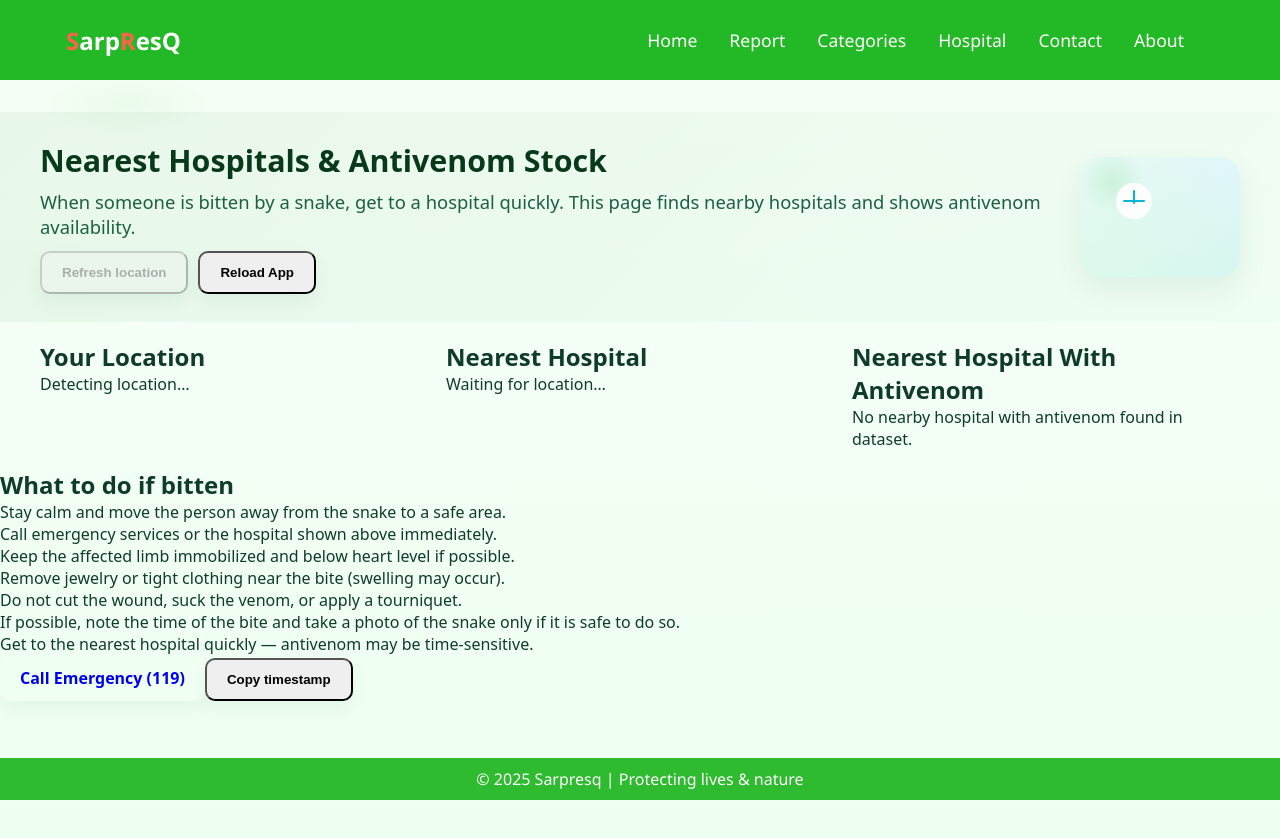
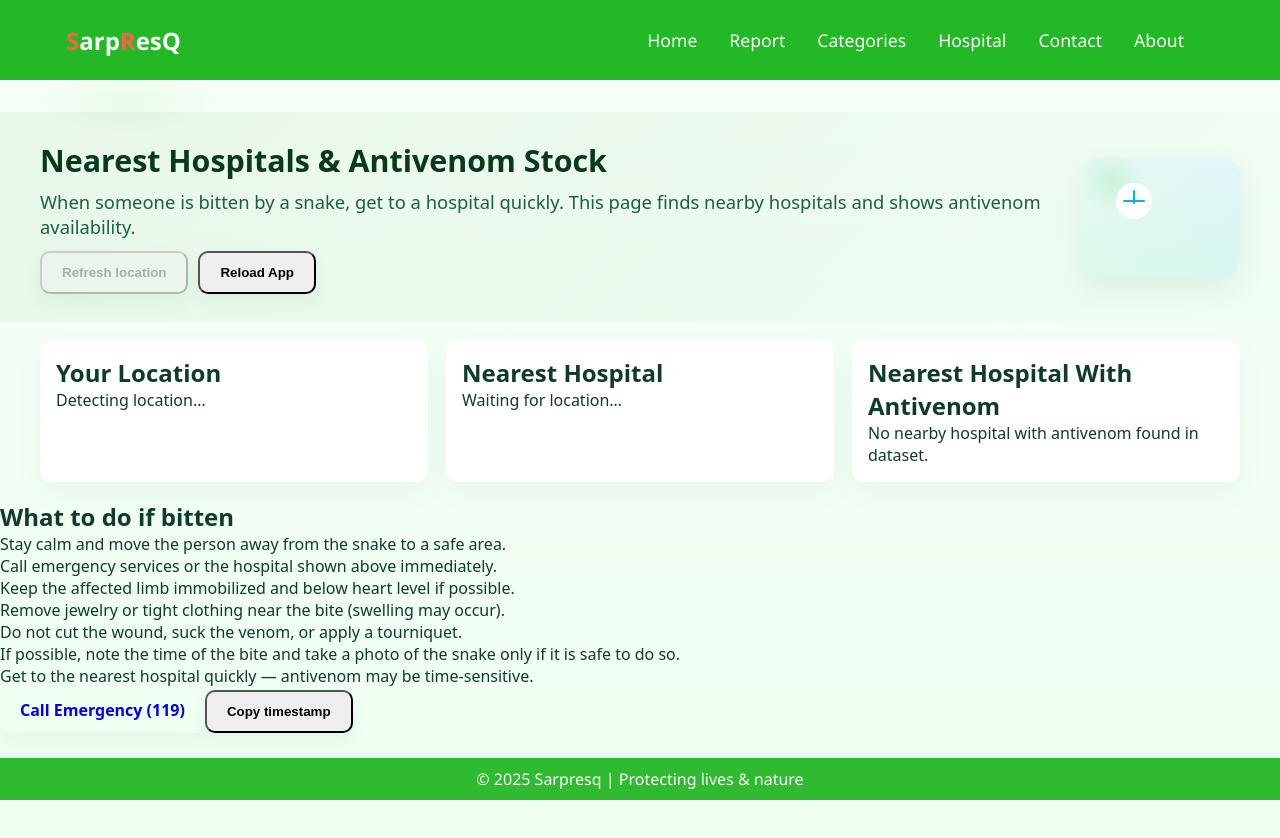
Before and after one commit to ashensilva12/SarpResQ, a React (Vite) app: page /Hospital in a window 1280 px wide. Shown: the top 838 px of the page. Built offline with nearby package versions, Linux system fonts and the light colour scheme; no server answers.

Commit message:
Update Hospital.css

```diff
--- a/src/component/pages/Hospital.css
+++ b/src/component/pages/Hospital.css
@@ -35,3 +35,9 @@
   margin:18px auto;
   padding:0 12px
 }
+.panel{
+  background:#fff;
+  border-radius:12px;
+  padding:16px;
+  box-shadow:0 10px 30px rgba(6,95,70,0.05)
+}
```
